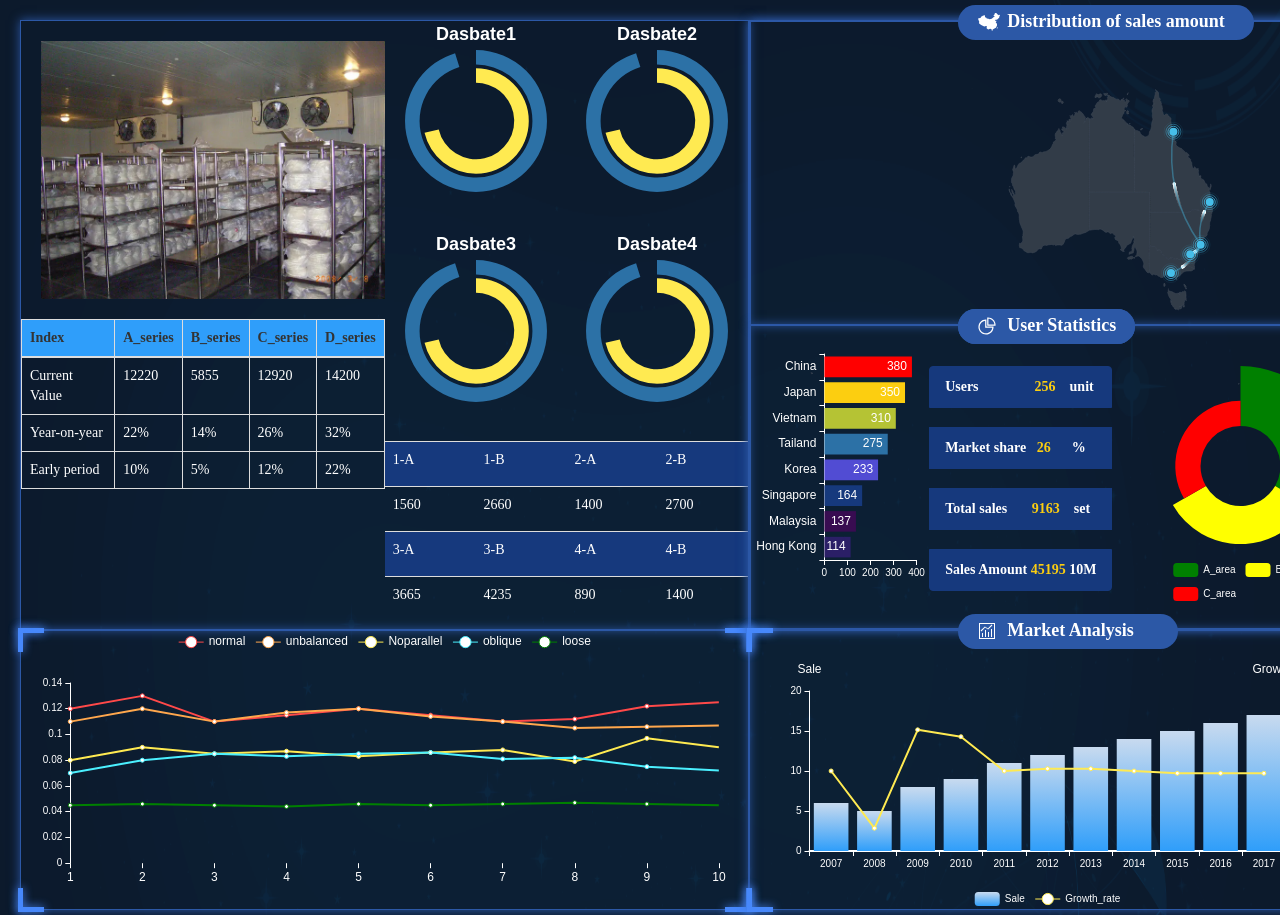
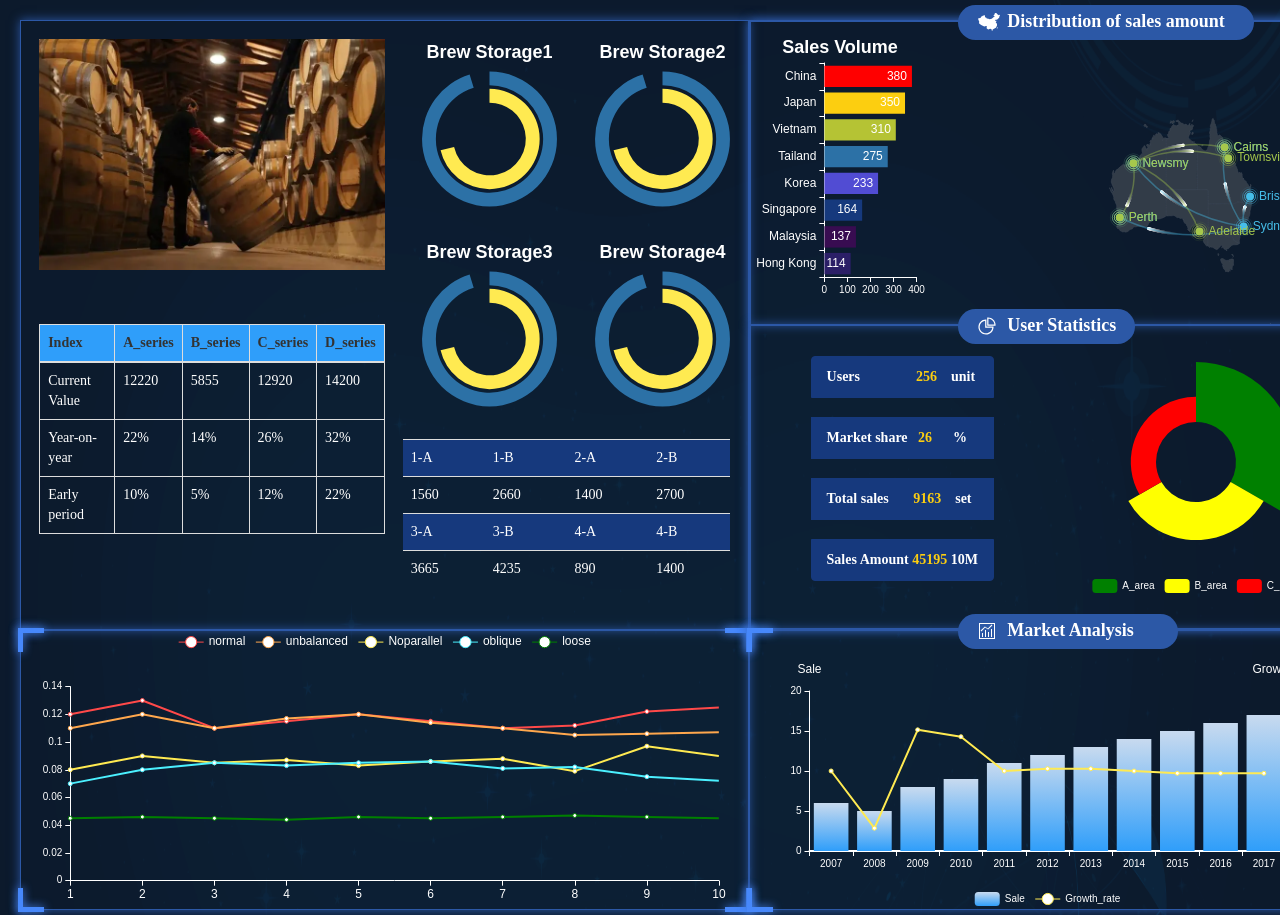
Before and after one commit to nick487/FishMarket.github.io, a plain HTML site: page index.html in a window 1280 px wide. Shown: the top 915 px of the page. Drawn offline with Linux system fonts and the light colour scheme.

Commit message:
update
update

```diff
--- a/index.html
+++ b/index.html
@@ -61,8 +61,12 @@
 					<div style="height: 610px;">
 						<div class="pull-left" style="width: 50%;">
 							<!-- 图片 -->
-							<img src="images/img_top.png" style="width: 100%;height: 100%;padding-top: 20px;padding-left: 20px;padding-bottom: 20px;">
+							<div style="padding-top: 5%; padding-left: 5%; padding-bottom: 5%;">
+								<img src="images/1.png" style="width: 100%;height: 100%;">
+							</div>
+
 							<!-- 表格 -->
+							<div style="padding-left: 5%; padding-top: 10%;">
 								<table class="table table-bordered">
 									<thead bgcolor="#2F9EFA">
 										<tr>
@@ -98,8 +102,10 @@
 									</tbody>
 								</table>
 							</div>
+						</div>
 						<!-- 四张 冰箱存储量 -->
 						<div class="pull-right" style="width: 50%; height: 600px;">
+							<div  style="padding-top: 5%; padding-left: 5%; padding-bottom: 5%;">
 								<div style="height: 35%;">
 										<div id="chart_5" class="echart pull-left" style="width: 50%;height: 200px;"></div>
 										<div id="chart_6" class="echart pull-right" style="width: 50%;height: 200px;"></div>
@@ -108,10 +114,12 @@
 										<div id="chart_7" class="echart pull-left" style="width: 50%;height: 200px;"></div>
 										<div id="chart_8" class="echart pull-right" style="width: 50%;height: 200px;"></div>
 									</div>
+							</div>
 							<!-- 表格 -->
-							<table class="table" style="height: 30%; width: ">
+							<div  style="padding-left: 5%; padding-right: 5%;">
+								<table class="table" style="height: 30%;">
 									<tbody class="text-muted">
-									<tr  bgcolor="#16397d">
+										<tr bgcolor="#16397d">
 											<td>1-A</td>
 											<td>1-B</td>
 											<td>2-A</td>
@@ -123,7 +131,7 @@
 											<td>1400</td>
 											<td>2700</td>
 										</tr>
-									<tr  bgcolor="#16397d">
+										<tr bgcolor="#16397d">
 											<td>3-A</td>
 											<td>3-B</td>
 											<td>4-A</td>
@@ -137,6 +145,7 @@
 										</tr>
 									</tbody>
 								</table>
+							</div>
 						</div>
 					</div>
 					<!-- 左下角 折线图 -->
@@ -161,35 +170,33 @@
 							<i class="r_b_line"></i>
 							<i class="b_r_line"></i>
 						</div>
-						<div id="chart_4" class="chart t_btn9" style="width:100%;height: 260px;"></div>
+						<div id="chart_4" class="chart t_btn9" style="width:100%;height: 100%;"></div>
 					</div>
 				</div>
 
 				<!-- 右侧部分 -->
 				<div class="main_right fr">
 					<div class="main_right" style="width:100%;height:610px;">
+
+						<div style="height: 50%;">
+							<!-- Sales Volume -->
+							<div class="pull-left" style="width: 30%; height: 100%; padding-top: 2%;">
+								<div id="chart_3" class="echart t_btn7" style="width:100%;height: 100%;"></div>
+							</div>
 							<!-- 地图 -->
-						<div style="height: 50%;">
+							<div class="pull-right" style="width: 70%; height: 65%;">
 								<div class="main_title" style="width: 50%;">
 									<img src="images/t_3.png" alt="">&nbsp;Distribution of sales amount
 								</div>
-							<div id="chart_map" style="width:100%; height:140%; "></div>
+								<div id="chart_map" style="width:100%; height:200%; "></div>
+							</div>
 						</div>
 						<div style="height: 50%;">
-							<!-- Sales Volume -->
-							<div class="pull-left" style="width: 30%;">
-								<div class="main_title" style="width: 30%;">
-									<img src="images/t_4.png" alt="">&nbsp;Sales Volume
-								</div>
-								<div id="chart_3" class="echart t_btn7" style="width:100%;height: 280px;"></div>
-							</div>
 							<!-- User Statistics -->
-							<div class="pull-right" style="width: 70%;">
 							<div class="main_title" style="width: 30%;">
 								<img src="images/t_1.png" alt="">&nbsp;User Statistics
 							</div>
-								<div class="pull-left"
-									style="height: 230px; font-weight: bold; padding-top: 40px;">
+							<div class="pull-left" style="height: 100%; font-weight: bold; padding-top: 5%; padding-left: 10%;">
 								<li class="list-group-item"
 									style="background-color: #16397d; border-color: #16397d; color: #fff;">
 									Users&nbsp;&nbsp;&nbsp;&nbsp;&nbsp;&nbsp;&nbsp;&nbsp;&nbsp;&nbsp;&nbsp;&nbsp;&nbsp;&nbsp;&nbsp;
@@ -213,8 +220,7 @@
 									Sales Amount <span style="color: #fcce10;">45195</span> 10M
 								</li>&nbsp;
 							</div>
-								<div id="chart_2" class="echart pull-right" style="width: 50%;height: 280px;"></div>
-							</div>
+							<div id="chart_2" class="echart pull-right" style="width: 50%;height: 90%;"></div>
 						</div>
 					</div>
 					<!-- 右下角 Market Analysis -->
--- a/js/index.js
+++ b/js/index.js
@@ -272,6 +272,14 @@ function echart_3() {
 		}
 	};
 	var option = {
+		title: {
+			text: 'Sales Volume',
+			x: 'center',
+			textStyle: {
+				color: '#FFFFFF',
+				// fontSize: '10'
+			}
+		},
 		tooltip: {
 			trigger: 'axis',
 			axisPointer: { // 坐标轴指示器，坐标轴触发有效
@@ -385,9 +393,9 @@ function echart_4() {
 				show: false
 			},
 			axisLine: {
-				show: false, //不显示坐标轴线
+				// show: false, //不显示坐标轴线
 				lineStyle: {
-					color: '#FFFFFF'
+					color: '#fff'
 				}
 			},
 		},
@@ -454,7 +462,7 @@ function echart_5() {
 
 	var option = {
 		title: {
-			text: 'Dasbate1',
+			text: 'Brew Storage1',
 			x: 'center',
 			textStyle: {
 				color: '#FFFFFF',
@@ -527,7 +535,7 @@ function echart_6() {
 
 	var option = {
 		title: {
-			text: 'Dasbate2',
+			text: 'Brew Storage2',
 			x: 'center',
 			textStyle: {
 				color: '#FFFFFF',
@@ -600,7 +608,7 @@ function echart_7() {
 
 	var option = {
 		title: {
-			text: 'Dasbate3',
+			text: 'Brew Storage3',
 			x: 'center',
 			textStyle: {
 				color: '#FFFFFF',
@@ -673,7 +681,7 @@ function echart_8() {
 
 	var option = {
 		title: {
-			text: 'Dasbate4',
+			text: 'Brew Storage4',
 			x: 'center',
 			textStyle: {
 				color: '#FFFFFF',
@@ -760,6 +768,7 @@ function echart_map() {
 		'Townsville': [146.8183, -19.2564],
 		'Ipswich': [152.7667, -27.6167],
 		'Cairns': [145.7703, -16.9303],
+		'Newsmy': [119.734, -20.358],
 	}
 
 	// 发射点数组
@@ -773,17 +782,17 @@ function echart_map() {
 			[{
 				name: 'Sydney'
 			}, {
-				name: 'Brisbane'
+				name: 'Perth'
 			}],
 			[{
 				name: 'Sydney'
 			}, {
-				name: 'Cranbourne'
+				name: 'Newsmy'
 			}],
 			[{
 				name: 'Sydney'
 			}, {
-				name: 'Canberra'
+				name: 'Brisbane'
 			}],
 			[{
 				name: 'Sydney'
@@ -793,56 +802,29 @@ function echart_map() {
 		],
 		[
 			[{
-				name: 'Brisbane'
+				name: 'Newsmy'
 			}, {
-				name: 'Brisbane'
+				name: 'Newsmy'
 			}],
 			[{
-				name: 'Brisbane'
+				name: 'Newsmy'
 			}, {
 				name: 'Perth'
 			}],
 			[{
-				name: 'Brisbane'
+				name: 'Newsmy'
 			}, {
-				name: 'Wollongong'
+				name: 'Adelaide'
 			}],
 			[{
-				name: 'Brisbane'
+				name: 'Newsmy'
 			}, {
 				name: 'Townsville'
 			}],
 			[{
-				name: 'Brisbane'
+				name: 'Newsmy'
 			}, {
-				name: 'Canberra'
-			}],
-		],
-		[
-			[{
-				name: 'Melbourne'
-			}, {
-				name: 'Melbourne'
-			}],
-			[{
-				name: 'Melbourne'
-			}, {
-				name: 'Sydney'
-			}],
-			[{
-				name: 'Melbourne'
-			}, {
-				name: 'Brisbane'
-			}],
-			[{
-				name: 'Melbourne'
-			}, {
-				name: 'Adelaide'
-			}],
-			[{
-				name: 'Melbourne'
-			}, {
-				name: 'Canberra'
+				name: 'Cairns'
 			}],
 		]
 	]
@@ -866,11 +848,11 @@ function echart_map() {
 
 	// 数组遍历
 	let lineDataArr = []
-	lineDataArr.push(GZData[arrIndex])
+	// lineDataArr.push(GZData[arrIndex])
 
 	// // 自定义多个发射点（push多少个就会有多少个同时发射点）
-	// lineDataArr.push(GZData[0])
-	// lineDataArr.push(GZData[1])
+	lineDataArr.push(GZData[0])
+	lineDataArr.push(GZData[1])
 
 	// 处理线路所需要的数据格式data
 	let convertData = function(data) {
@@ -891,12 +873,12 @@ function echart_map() {
 		return res
 	}
 	// 发射点和线路颜色
-	let color = ['#46bee9', '#a6c84c', '#46bee9'] // 橙 墨绿 蓝
+	let color = ['#46bee9', '#a6c84c', '#fcce10'] // 橙 墨绿 蓝
 	let seriesData = []
 	lineDataArr.forEach(function(item, i) {
 		seriesData.push({ // 亮光发射效果
 			// name: item[0] + ' Top10',
-			name: 'Sydney',
+			name: '',
 			type: 'lines',
 			zlevel: 1,
 			effect: {
@@ -921,7 +903,7 @@ function echart_map() {
 			data: convertData(item)
 		}, { // 线路效果
 			// name: item[0] + ' Top10',
-			name: 'Brisbane',
+			name: '',
 			type: 'lines',
 			zlevel: 2,
 			effect: {
@@ -946,7 +928,7 @@ function echart_map() {
 			data: convertData(item)
 		}, { // 文字和地点涟漪效果
 			// name: item[0] + ' Top10',
-			name: 'Melbourne',
+			name: '',
 			type: 'effectScatter',
 			coordinateSystem: 'geo',
 			// geoIndex: 0,
@@ -962,13 +944,13 @@ function echart_map() {
 					// offset: [10, -4]
 				}
 			},
-			// label: { // 涟漪文字位置
-			//     normal: {
-			//         show: true,
-			//         position: 'right',
-			//         formatter: '{b}'
-			//     }
-			// },
+			label: { // 涟漪文字位置
+			    normal: {
+			        show: true,
+			        position: 'right',
+			        formatter: '{b}'
+			    }
+			},
 			symbolSize: 8,
 			// symbolOffset:[4, 4], // 标记相对于原本位置的偏移
 			itemStyle: { // 涟漪相关颜色
@@ -997,7 +979,9 @@ function echart_map() {
 		// 	}
 		// },
 		tooltip: {
-			trigger: 'item'
+			show: false,
+			trigger: 'item',
+			// formatter: '名称：{a}<br/>省份：{b}<br/>数值：{c}'
 		},
 		geo: {
 			map: '澳大利亚',
@@ -1020,11 +1004,15 @@ function echart_map() {
 		series: [
 			...seriesData, // 中国地图线路特效配置
 			{
-				// name: '', // 浮动框的标题（上面的formatter自定义了提示框数据，所以这里可不写）
+				name: 'Australia', // 浮动框的标题（上面的formatter自定义了提示框数据，所以这里可不写）
 				type: 'map',
 				geoIndex: 0,
 				label: {
-					show: true
+					show: false
+				},
+				itemStyle: {
+					normal: { label: { show: false } },//显示省份标签
+					emphasis: { label: { show: false } }//鼠标悬浮效果
 				},
 				// 这是需要配置地图上的某个地区的数据，根据后台的返回的数据进行拼接（下面是我定义的假数据）
 				data: [{
```
Also changed, not shown: images/1.png (added), images/2.png (added). Lines whose indentation alone changed are shown as unchanged.
